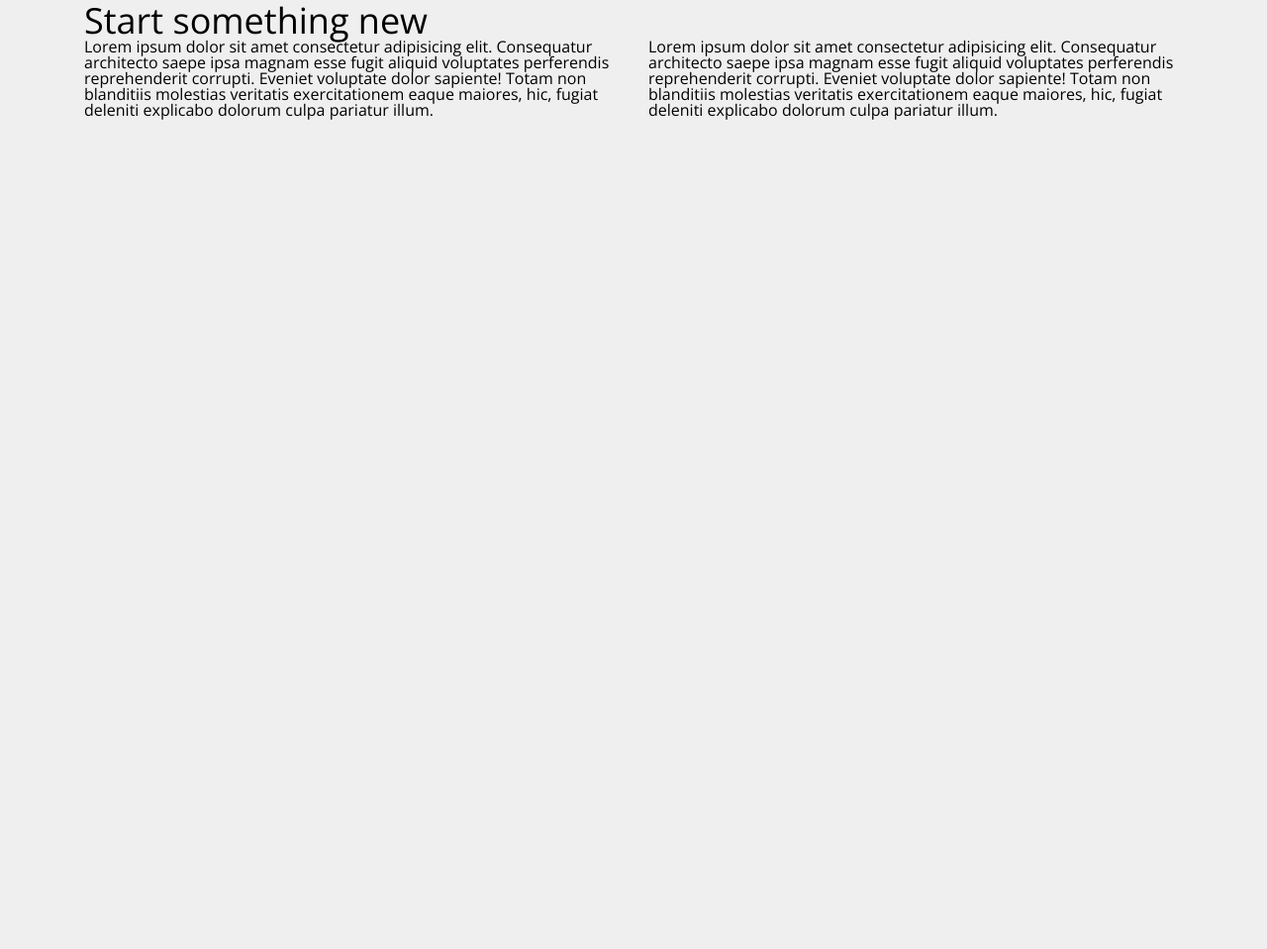
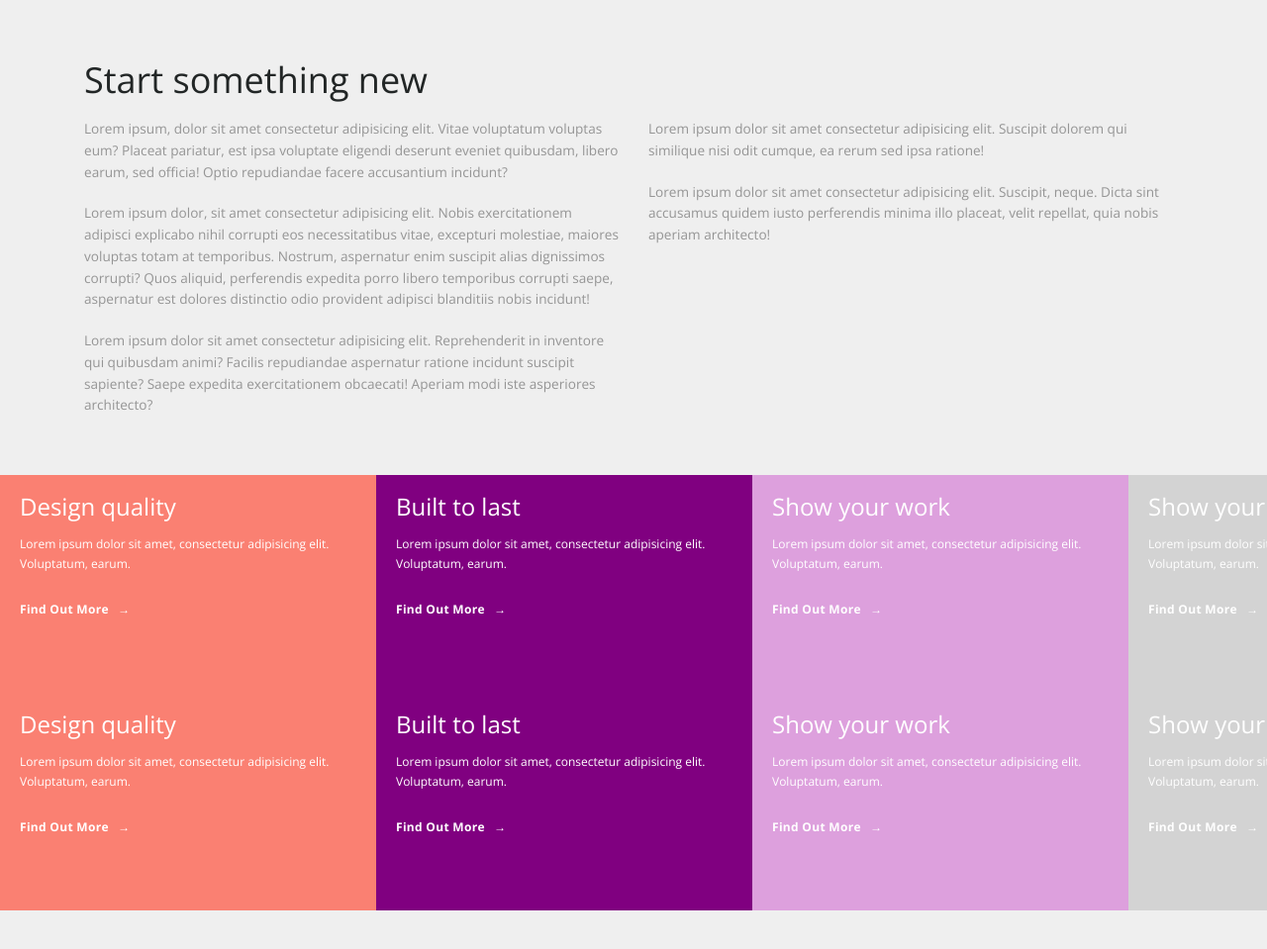
Before and after one commit to tayloraleach/take, a website: page app/index.html in a window 1280 px wide. Shown: the part 797-1756 px from the top of the page at 99% size. Drawn offline with nearby package versions, Linux system fonts and the light colour scheme; files that its build step writes are made by us from their sources.

Commit message:
went with stacked horizontally scrollable containers for the squares. need to understand flexbox better to achieve the correct widths and stacking order

```diff
--- a/app/index.html
+++ b/app/index.html
@@ -25,21 +25,143 @@
 
   <main>
 
-    <div class="container">
-      <div class="row">
-        <div class="col">
-          <h2>Start something new</h2>
+    <div id="below-hero-wrapper">
+      <div class="container">
+        <div class="row">
+          <div class="col">
+            <h2>Start something new</h2>
+          </div>
+        </div>
+
+        <div class="row">
+          <div class="col-lg-6">
+            <p>Lorem ipsum, dolor sit amet consectetur adipisicing elit. Vitae voluptatum voluptas eum? Placeat pariatur, est
+              ipsa voluptate eligendi deserunt eveniet quibusdam, libero earum, sed officia! Optio repudiandae facere accusantium
+              incidunt?
+            </p>
+
+            <p>Lorem ipsum dolor, sit amet consectetur adipisicing elit. Nobis exercitationem adipisci explicabo nihil corrupti
+              eos necessitatibus vitae, excepturi molestiae, maiores voluptas totam at temporibus. Nostrum, aspernatur enim
+              suscipit alias dignissimos corrupti? Quos aliquid, perferendis expedita porro libero temporibus corrupti saepe,
+              aspernatur est dolores distinctio odio provident adipisci blanditiis nobis incidunt!</p>
+
+            <p>Lorem ipsum dolor sit amet consectetur adipisicing elit. Reprehenderit in inventore qui quibusdam animi? Facilis
+              repudiandae aspernatur ratione incidunt suscipit sapiente? Saepe expedita exercitationem obcaecati! Aperiam
+              modi iste asperiores architecto?</p>
+          </div>
+
+          <div class="col-lg-6">
+            <p>Lorem ipsum dolor sit amet consectetur adipisicing elit. Suscipit dolorem qui similique nisi odit cumque, ea
+              rerum sed ipsa ratione!</p>
+
+            <p>Lorem ipsum dolor sit amet consectetur adipisicing elit. Suscipit, neque. Dicta sint accusamus quidem iusto perferendis
+              minima illo placeat, velit repellat, quia nobis aperiam architecto!</p>
+          </div>
+        </div>
+      </div>
+    </div>
+
+    <div class="container-fluid squares-container">
+        <div class="squares-wrapper">
+          <div class="square pink">
+            <h3>Design quality</h3>
+            <p>Lorem ipsum dolor sit amet, consectetur adipisicing elit. Voluptatum, earum.</p>
+            <span>Find Out More
+              <span>&rarr;</span>
+            </span>
+          </div>
+
+          <div class="square purple">
+            <h3>Built to last</h3>
+            <p>Lorem ipsum dolor sit amet, consectetur adipisicing elit. Voluptatum, earum.</p>
+            <span>Find Out More
+              <span>&rarr;</span>
+            </span>
+          </div>
+
+          <div class="square purple2">
+            <h3>Show your work</h3>
+            <p>Lorem ipsum dolor sit amet, consectetur adipisicing elit. Voluptatum, earum.</p>
+            <span>Find Out More
+              <span>&rarr;</span>
+            </span>
+          </div>
+
+          <div class="square image">
+            <h3>Show your work</h3>
+            <p>Lorem ipsum dolor sit amet, consectetur adipisicing elit. Voluptatum, earum.</p>
+            <span>Find Out More
+              <span>&rarr;</span>
+            </span>
+          </div>
+
+          <div class="square double-wide">
+            <h3>Show your work</h3>
+            <p>Lorem ipsum dolor sit amet, consectetur adipisicing elit. Voluptatum, earum.</p>
+            <span>Find Out More
+              <span>&rarr;</span>
+            </span>
+          </div>
+
+          <div class="square green">
+            <h3>Show your work</h3>
+            <p>Lorem ipsum dolor sit amet, consectetur adipisicing elit. Voluptatum, earum.</p>
+            <span>Find Out More
+              <span>&rarr;</span>
+            </span>
+          </div>
         </div>
       </div>
 
-      <div class="row">
-        <div class="col-6">Lorem ipsum dolor sit amet consectetur adipisicing elit. Consequatur architecto saepe ipsa magnam esse fugit aliquid
-          voluptates perferendis reprehenderit corrupti. Eveniet voluptate dolor sapiente! Totam non blanditiis molestias
-          veritatis exercitationem eaque maiores, hic, fugiat deleniti explicabo dolorum culpa pariatur illum.</div>
+    <div class="container-fluid squares-container">
+      <div class="squares-wrapper">
+        <div class="square pink">
+          <h3>Design quality</h3>
+          <p>Lorem ipsum dolor sit amet, consectetur adipisicing elit. Voluptatum, earum.</p>
+          <span>Find Out More
+            <span>&rarr;</span>
+          </span>
+        </div>
 
-        <div class="col-6">Lorem ipsum dolor sit amet consectetur adipisicing elit. Consequatur architecto saepe ipsa magnam esse fugit aliquid
-          voluptates perferendis reprehenderit corrupti. Eveniet voluptate dolor sapiente! Totam non blanditiis molestias
-          veritatis exercitationem eaque maiores, hic, fugiat deleniti explicabo dolorum culpa pariatur illum.</div>
+        <div class="square purple">
+          <h3>Built to last</h3>
+          <p>Lorem ipsum dolor sit amet, consectetur adipisicing elit. Voluptatum, earum.</p>
+          <span>Find Out More
+            <span>&rarr;</span>
+          </span>
+        </div>
+
+        <div class="square purple2">
+          <h3>Show your work</h3>
+          <p>Lorem ipsum dolor sit amet, consectetur adipisicing elit. Voluptatum, earum.</p>
+          <span>Find Out More
+            <span>&rarr;</span>
+          </span>
+        </div>
+
+        <div class="square image">
+          <h3>Show your work</h3>
+          <p>Lorem ipsum dolor sit amet, consectetur adipisicing elit. Voluptatum, earum.</p>
+          <span>Find Out More
+            <span>&rarr;</span>
+          </span>
+        </div>
+
+        <div class="square double-wide">
+          <h3>Show your work</h3>
+          <p>Lorem ipsum dolor sit amet, consectetur adipisicing elit. Voluptatum, earum.</p>
+          <span>Find Out More
+            <span>&rarr;</span>
+          </span>
+        </div>
+
+        <div class="square green">
+          <h3>Show your work</h3>
+          <p>Lorem ipsum dolor sit amet, consectetur adipisicing elit. Voluptatum, earum.</p>
+          <span>Find Out More
+            <span>&rarr;</span>
+          </span>
+        </div>
       </div>
     </div>
 
--- a/scss/global.scss
+++ b/scss/global.scss
@@ -2,14 +2,26 @@
 @import url('https://fonts.googleapis.com/css?family=Open+Sans:300,400,600i,700');
 
 // Global Variables
-$black: #343434;
+$black: #222626;
 $white: #efefef;
 $pure_white: #fff;
+$primary_text: #959595;
 
 body {
   height: 3000px;
   font-family: 'Open Sans', sans-serif;
   background: $white;
+}
+
+h1, h2, h3, h4, h5, h6 {
+  color: $black;
+}
+
+p {
+  font-size: 0.85em;
+  line-height: 1.6em;
+  color: $primary_text;
+  margin-bottom: 20px;
 }
 
 
--- a/scss/template/header.scss
+++ b/scss/template/header.scss
@@ -50,11 +50,13 @@ header {
       top: 22%;
     }
     h2 {
+      color: $pure_white;
       font-size: 48px;
       font-weight: 100;
       margin-bottom: 20px;
     }
     p {
+      color: $pure_white;
       font-size: 12px;
       line-height: 1.6em;
       letter-spacing: 0.4px;
--- a/scss/template/main.scss
+++ b/scss/template/main.scss
@@ -1,6 +1,80 @@
 main {
-  h2 {
-    font-size: 36px;
-    font-weight: 100;
+  #below-hero-wrapper {
+    margin-top: 60px;
+    margin-bottom: 40px;
+    @include mobile_and_under() {
+      margin-top: 30px;
+    }
+    h2 {
+      font-size: 36px;
+      font-weight: 100;
+      margin-bottom: 20px;
+    }
+  }
+  .squares-container {
+    padding: 0;
+  }
+  .squares-wrapper {
+    display: flex;
+    overflow-x: scroll;
+    .square {
+      min-width: 380px;
+      height: 220px;
+      padding: 20px;
+      h3,
+      p,
+      span {
+        color: $pure_white;
+      }
+      h3 {
+        margin-bottom: 16px;
+        font-weight: 100;
+        font-size: 24px;
+      }
+      p {
+        font-size: 12px;
+        font-weight: 100;
+        line-height: 1.65em;
+        margin-bottom: 20px;
+      }
+      span {
+        font-weight: 700;
+        font-size: 12px;
+        letter-spacing: 0.3px;
+        cursor: pointer;
+        padding: 10px 0;
+        span {
+          display: inline-block;
+          font-weight: 100;
+          margin-left: 6px;
+          transform: translateX(0);
+          @include transition_(0.2s);
+        }
+        &:hover {
+          span {
+            transform: translateX(6px);
+          }
+        }
+      }
+    }
+    .pink {
+      background-color: salmon;
+    }
+    .purple {
+      background-color: purple;
+    }
+    .purple2 {
+      background-color: plum;
+    }
+    .green {
+      background-color: lightgreen;
+    }
+    .image {
+      background-color: lightgrey;
+    }
+    .double-wide {
+      min-width: 600px;
+      background-color: grey;
+    }
   }
 }
```
